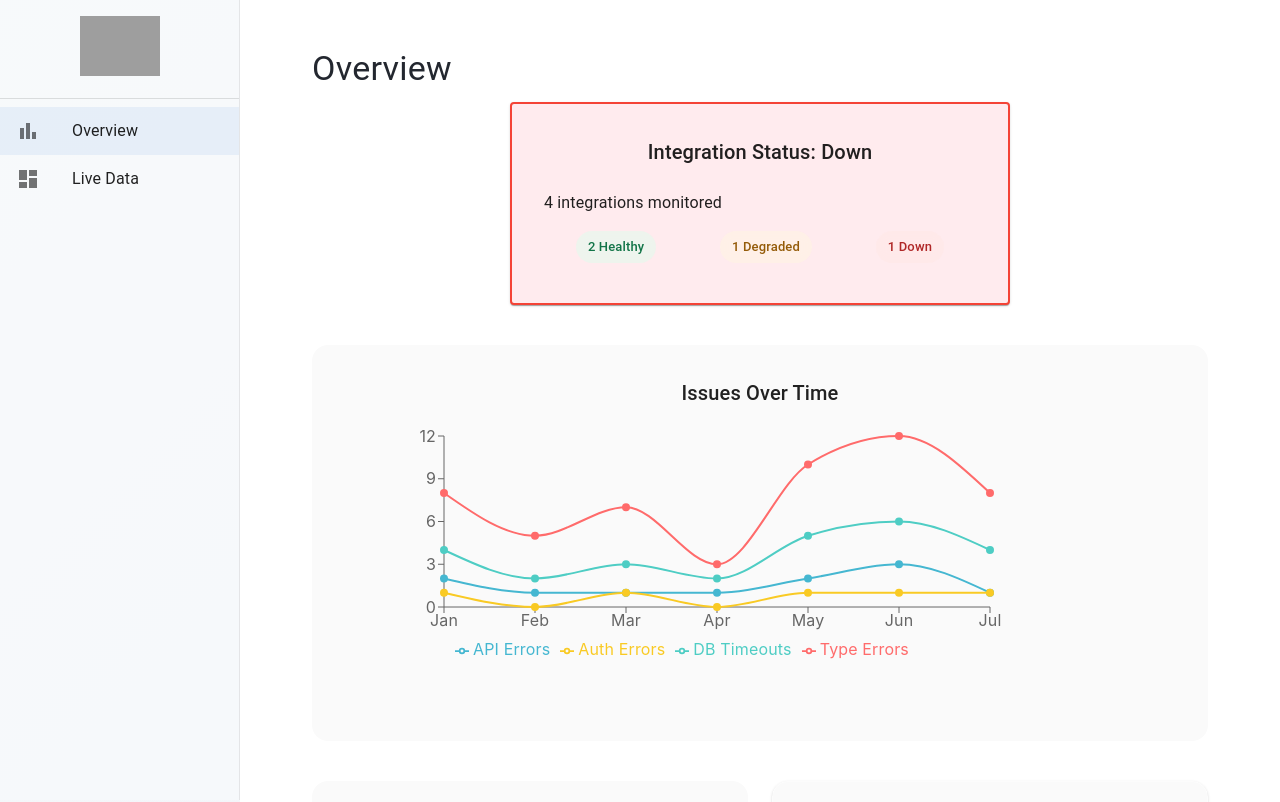
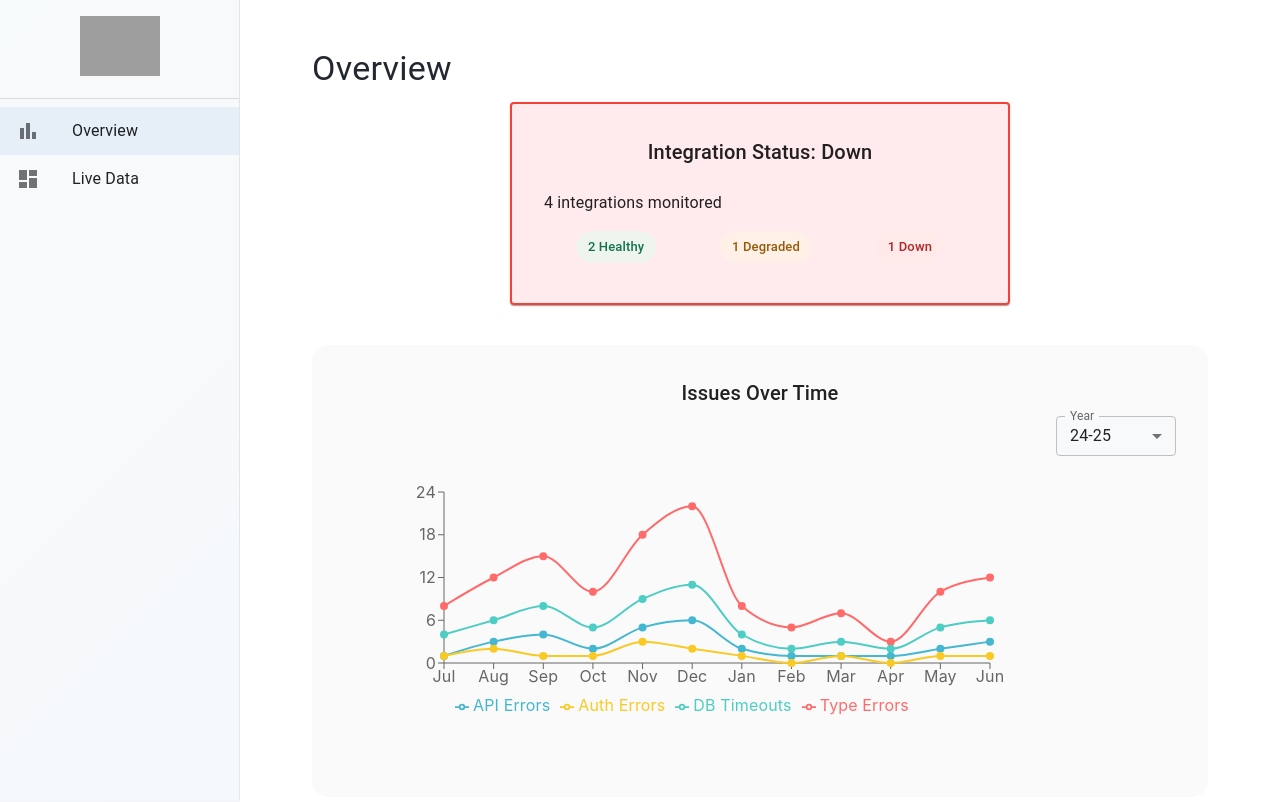
Before and after one commit to Poly1581/FoundersNetworkDashboard, a React (Create React App) app in the folder dashboard-ui/: page / in a window 1280 px wide. Shown: the top 802 px of the page. Built offline with nearby package versions, Linux system fonts and the light colour scheme; grey boxes are pictures that could not be loaded.

Commit message:
Made date range change

```diff
--- a/dashboard-ui/src/App.js
+++ b/dashboard-ui/src/App.js
@@ -760,16 +760,51 @@ function FilterBar({ filter, onFilterChange }) {
     );
 }
 
-// Data for our new charts - multi-line chart with different error types
-const histogramData = [
+// Data for our new charts - multi-line chart with different error types by year
+const histogramDataByYear = {
+    '24-25': [
+        { time: 'Jul', typeErrors: 8, dbTimeouts: 4, apiErrors: 1, authErrors: 1 },
+        { time: 'Aug', typeErrors: 12, dbTimeouts: 6, apiErrors: 3, authErrors: 2 },
+        { time: 'Sep', typeErrors: 15, dbTimeouts: 8, apiErrors: 4, authErrors: 1 },
+        { time: 'Oct', typeErrors: 10, dbTimeouts: 5, apiErrors: 2, authErrors: 1 },
+        { time: 'Nov', typeErrors: 18, dbTimeouts: 9, apiErrors: 5, authErrors: 3 },
+        { time: 'Dec', typeErrors: 22, dbTimeouts: 11, apiErrors: 6, authErrors: 2 },
         { time: 'Jan', typeErrors: 8, dbTimeouts: 4, apiErrors: 2, authErrors: 1 },
         { time: 'Feb', typeErrors: 5, dbTimeouts: 2, apiErrors: 1, authErrors: 0 },
         { time: 'Mar', typeErrors: 7, dbTimeouts: 3, apiErrors: 1, authErrors: 1 },
         { time: 'Apr', typeErrors: 3, dbTimeouts: 2, apiErrors: 1, authErrors: 0 },
         { time: 'May', typeErrors: 10, dbTimeouts: 5, apiErrors: 2, authErrors: 1 },
         { time: 'Jun', typeErrors: 12, dbTimeouts: 6, apiErrors: 3, authErrors: 1 },
-    { time: 'Jul', typeErrors: 8, dbTimeouts: 4, apiErrors: 1, authErrors: 1 },
-];
+    ],
+    '23-24': [
+        { time: 'Jul', typeErrors: 6, dbTimeouts: 3, apiErrors: 1, authErrors: 0 },
+        { time: 'Aug', typeErrors: 9, dbTimeouts: 4, apiErrors: 2, authErrors: 1 },
+        { time: 'Sep', typeErrors: 11, dbTimeouts: 6, apiErrors: 3, authErrors: 1 },
+        { time: 'Oct', typeErrors: 7, dbTimeouts: 3, apiErrors: 1, authErrors: 0 },
+        { time: 'Nov', typeErrors: 14, dbTimeouts: 7, apiErrors: 4, authErrors: 2 },
+        { time: 'Dec', typeErrors: 16, dbTimeouts: 8, apiErrors: 4, authErrors: 1 },
+        { time: 'Jan', typeErrors: 5, dbTimeouts: 2, apiErrors: 1, authErrors: 0 },
+        { time: 'Feb', typeErrors: 3, dbTimeouts: 1, apiErrors: 0, authErrors: 0 },
+        { time: 'Mar', typeErrors: 4, dbTimeouts: 2, apiErrors: 1, authErrors: 0 },
+        { time: 'Apr', typeErrors: 2, dbTimeouts: 1, apiErrors: 0, authErrors: 0 },
+        { time: 'May', typeErrors: 8, dbTimeouts: 4, apiErrors: 2, authErrors: 1 },
+        { time: 'Jun', typeErrors: 10, dbTimeouts: 5, apiErrors: 2, authErrors: 1 },
+    ],
+    '22-23': [
+        { time: 'Jul', typeErrors: 4, dbTimeouts: 2, apiErrors: 1, authErrors: 0 },
+        { time: 'Aug', typeErrors: 6, dbTimeouts: 3, apiErrors: 1, authErrors: 0 },
+        { time: 'Sep', typeErrors: 8, dbTimeouts: 4, apiErrors: 2, authErrors: 1 },
+        { time: 'Oct', typeErrors: 5, dbTimeouts: 2, apiErrors: 1, authErrors: 0 },
+        { time: 'Nov', typeErrors: 10, dbTimeouts: 5, apiErrors: 3, authErrors: 1 },
+        { time: 'Dec', typeErrors: 12, dbTimeouts: 6, apiErrors: 3, authErrors: 1 },
+        { time: 'Jan', typeErrors: 3, dbTimeouts: 1, apiErrors: 0, authErrors: 0 },
+        { time: 'Feb', typeErrors: 2, dbTimeouts: 1, apiErrors: 0, authErrors: 0 },
+        { time: 'Mar', typeErrors: 3, dbTimeouts: 1, apiErrors: 1, authErrors: 0 },
+        { time: 'Apr', typeErrors: 1, dbTimeouts: 0, apiErrors: 0, authErrors: 0 },
+        { time: 'May', typeErrors: 6, dbTimeouts: 3, apiErrors: 1, authErrors: 0 },
+        { time: 'Jun', typeErrors: 8, dbTimeouts: 4, apiErrors: 2, authErrors: 1 },
+    ]
+};
 
 const pieChartData = [
     { name: 'Error', value: 45 },
@@ -941,48 +976,13 @@ function SystemHealthCard() {
     );
 }
 
-const overviewCards = [
-    {
-        title: 'Issues Over Time',
-        content: (
-            <ResponsiveContainer width="80%" height={285}>
-                <LineChart data={histogramData} margin={{ top: 20, right: 20, left: 40, bottom: 40 }}>
-                    <XAxis dataKey="time" />
-                    <YAxis />
-                    <RechartsTooltip wrapperStyle={{ zIndex: 1000 }} />
-                    <Legend />
-                    <Line type="monotone" dataKey="typeErrors" stroke="#ff6b6b" strokeWidth={2} dot={{ fill: '#ff6b6b' }} name="Type Errors" />
-                    <Line type="monotone" dataKey="dbTimeouts" stroke="#4ecdc4" strokeWidth={2} dot={{ fill: '#4ecdc4' }} name="DB Timeouts" />
-                    <Line type="monotone" dataKey="apiErrors" stroke="#45b7d1" strokeWidth={2} dot={{ fill: '#45b7d1' }} name="API Errors" />
-                    <Line type="monotone" dataKey="authErrors" stroke="#f9ca24" strokeWidth={2} dot={{ fill: '#f9ca24' }} name="Auth Errors" />
-                </LineChart>
-            </ResponsiveContainer>
-        )
-    },
-    {
-        title: 'Issues by Error Type',
-        content: (
-            <ResponsiveContainer width="100%" height={200}>
-                <PieChart>
-                    <Pie data={pieChartData} cx="50%" cy="50%" outerRadius={80} fill="#8884d8" dataKey="value" label>
-                        {pieChartData.map((entry, index) => (
-                            <Cell key={`cell-${index}`} fill={PIE_CHART_COLORS[index % PIE_CHART_COLORS.length]} />
-                        ))}
-                    </Pie>
-                    <RechartsTooltip wrapperStyle={{ zIndex: 1000 }} />
-                    <Legend />
-                </PieChart>
-            </ResponsiveContainer>
-        )
-    },
-    {
-        title: 'System Health',
-        content: (
-            <SystemHealthCard />
-        )
-    },
-];
 function Overview({ integrationStatus, integrationSystems }) {
+    const [selectedYear, setSelectedYear] = useState('24-25');
+
+    const handleYearChange = (event) => {
+        setSelectedYear(event.target.value);
+    };
+
     // Create dynamic Integration Status card content
     const createIntegrationStatusCard = () => {
         const groupedSystems = {
@@ -1036,8 +1036,67 @@ function Overview({ integrationStatus, integrationSystems }) {
         };
     };
 
+    // Create cards with selected year data
+    const createOverviewCards = (year) => [
+        {
+            title: 'Issues Over Time',
+            content: (
+                <Box>
+                    <Box sx={{ display: 'flex', justifyContent: 'flex-end', mb: 2 }}>
+                        <TextField
+                            select
+                            label="Year"
+                            value={selectedYear}
+                            onChange={handleYearChange}
+                            size="small"
+                            sx={{ minWidth: 120 }}
+                        >
+                            <MenuItem value="24-25">24-25</MenuItem>
+                            <MenuItem value="23-24">23-24</MenuItem>
+                            <MenuItem value="22-23">22-23</MenuItem>
+                        </TextField>
+                    </Box>
+                    <ResponsiveContainer width="80%" height={285}>
+                        <LineChart data={histogramDataByYear[year]} margin={{ top: 20, right: 20, left: 40, bottom: 40 }}>
+                            <XAxis dataKey="time" />
+                            <YAxis />
+                            <RechartsTooltip wrapperStyle={{ zIndex: 1000 }} />
+                            <Legend />
+                            <Line type="monotone" dataKey="typeErrors" stroke="#ff6b6b" strokeWidth={2} dot={{ fill: '#ff6b6b' }} name="Type Errors" />
+                            <Line type="monotone" dataKey="dbTimeouts" stroke="#4ecdc4" strokeWidth={2} dot={{ fill: '#4ecdc4' }} name="DB Timeouts" />
+                            <Line type="monotone" dataKey="apiErrors" stroke="#45b7d1" strokeWidth={2} dot={{ fill: '#45b7d1' }} name="API Errors" />
+                            <Line type="monotone" dataKey="authErrors" stroke="#f9ca24" strokeWidth={2} dot={{ fill: '#f9ca24' }} name="Auth Errors" />
+                        </LineChart>
+                    </ResponsiveContainer>
+                </Box>
+            )
+        },
+        {
+            title: 'Issues by Error Type',
+            content: (
+                <ResponsiveContainer width="100%" height={200}>
+                    <PieChart>
+                        <Pie data={pieChartData} cx="50%" cy="50%" outerRadius={80} fill="#8884d8" dataKey="value" label>
+                            {pieChartData.map((entry, index) => (
+                                <Cell key={`cell-${index}`} fill={PIE_CHART_COLORS[index % PIE_CHART_COLORS.length]} />
+                            ))}
+                        </Pie>
+                        <RechartsTooltip wrapperStyle={{ zIndex: 1000 }} />
+                        <Legend />
+                    </PieChart>
+                </ResponsiveContainer>
+            )
+        },
+        {
+            title: 'System Health',
+            content: (
+                <SystemHealthCard />
+            )
+        },
+    ];
+
     // Filter cards based on integration status
-    const baseCards = overviewCards;
+    const baseCards = createOverviewCards(selectedYear);
 
     // Add Integration Status card only when healthy
     const cardsToShow = integrationStatus === 'healthy'
```
Lines whose indentation alone changed are shown as unchanged.
